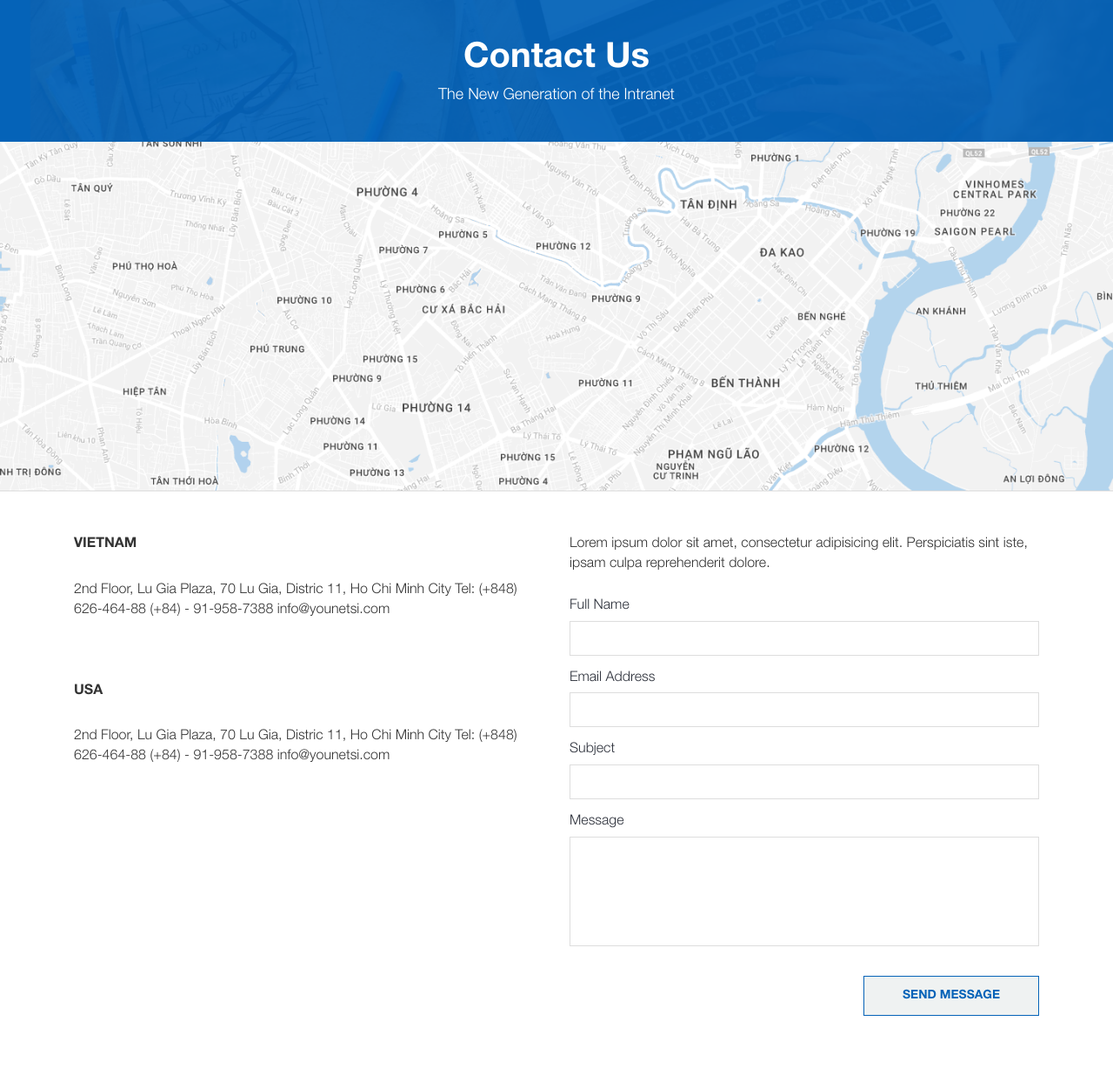
After one commit to thnhat51202574/spiral, a PHP site: page /younetsi-website/contact-us.html in a window 1280 px wide. The commit adds this page. Shown: the whole page at 87% size. Run offline with PHP 8.4, Linux system fonts and the light colour scheme; some libraries are stand-ins or nearby versions.

Commit message:
contact us page

```diff
--- /dev/null
+++ b/contact-us.html
@@ -0,0 +1,83 @@
+<!DOCTYPE html>
+<html>
+
+<head>
+    <title>Contact Us</title>
+    <meta name="viewport" content="width=device-width, initial-scale=1, maximum-scale=1, user-scalable=no">
+    <meta charset="utf-8">
+    <link rel="stylesheet" type="text/css" href="css/bootstrap.min.css">
+    <link rel="stylesheet" type="text/css" href="css/style.css">
+    <link rel="stylesheet" type="text/css" href="css/responsive.css">
+    <script src="js/jquery.js" type="text/javascript"></script>
+    <script src="js/bootstrap.min.js" type="text/javascript" charset="utf-8"></script>
+    <script src="http://ajax.googleapis.com/ajax/libs/jquery/1.11.0/jquery.min.js"></script>
+    <script src="js/pinterest_grid.js" type="text/javascript"></script>
+</head>
+
+<body>
+    <div class="page-wrap contact-us-page" id="">
+        <!-- Content -->
+        <div class="page-title">
+            <h1>Contact Us</h1>
+            <p>The New Generation of the Intranet</p>
+        </div>
+        <div class="ynsi-map">
+            <img src="image/younet-map.png" alt="">
+        </div>
+        <div class="page-content container">
+            <div class="ynsi-contact contact-us">
+                <div class="col-sm-6 col-xs-12">
+                    <div class="title">
+                        Vietnam
+                    </div>
+                    <p class="address">
+                        2nd Floor, Lu Gia Plaza, 70 Lu Gia, Distric 11, Ho Chi Minh City Tel: (+848) 626-464-88 (+84) - 91-958-7388 info@younetsi.com
+                    </p>
+                    <div class="title">
+                        USA
+                    </div>
+                    <p class="address">
+                        2nd Floor, Lu Gia Plaza, 70 Lu Gia, Distric 11, Ho Chi Minh City Tel: (+848) 626-464-88 (+84) - 91-958-7388 info@younetsi.com
+                    </p>
+                </div>
+                <div class="col-sm-6 col-xs-12">
+                    <!-- Form -->
+                    <div class="hp_yn_si_request_demo_form_wrap">
+                        <div class="hp_yn_si_request_demo_form">
+                            <div class="hp_yn_si_request_demo_form clearfix">
+                                <div class="hp_yn_si_request_demo_form_content">
+                                    <form>
+                                        <div class="row">
+                                            <p class="col-sm-12 form-des">Lorem ipsum dolor sit amet, consectetur adipisicing elit. Perspiciatis sint iste, ipsam culpa reprehenderit dolore.</p>
+                                            <div class="form-group col-sm-12 col-xs-12">
+                                                <label for="first_name">Full Name</label>
+                                                <input type="text" class="form-control" id="first_name" placeholder="">
+                                            </div>
+                                            <div class="form-group col-sm-12 col-xs-12">
+                                                <label for="last_name">Email Address</label>
+                                                <input type="text" class="form-control" id="last_name" placeholder="">
+                                            </div>
+                                            <div class="form-group col-sm-12 col-xs-12">
+                                                <label for="email">Subject</label>
+                                                <input type="email" class="form-control" id="email" placeholder="">
+                                            </div>
+                                            <div class="col-sm-12">
+                                                <label for="company_question">Message</label>
+                                                <textarea name="company_question"></textarea>
+                                            </div>
+                                        </div>
+                                        <div style="text-align: right;">
+                                            <button type="submit" class="btn btn-contact-us">Send Message</button>
+                                        </div>
+                                    </form>
+                                </div>
+                            </div>
+                        </div>
+                    </div>
+                </div>
+            </div>
+        </div>
+    </div>
+</body>
+
+</html>
--- a/css/style.css
+++ b/css/style.css
@@ -1210,6 +1210,9 @@ div.sidebar-widget-heading {
     margin-left: auto;
     margin-right: auto;
 }
+.hp_yn_si_request_demo_form_content p.form-des {
+    margin-bottom: 25px;
+}
 
 .hp_yn_si_request_demo_form_wrap .hp_yn_si_request_demo_form_content .btn-contact-us {
     margin-bottom: 60px;
@@ -1251,6 +1254,7 @@ div.sidebar-widget-heading {
     font-family: "HelveticaNeueLTStd-Lt";
     color: rgb(46, 50, 60);
     text-align: left;
+    font-weight: 400;
 }
 
 .hp_yn_si_request_demo_form_wrap .hp_yn_si_request_demo_form_content select {
@@ -1691,6 +1695,7 @@ h3.module_store_detail_title {
     background-color: #eff2f2;
 }
 
+.contact-us-page .page-title > p,
 .blog-page .page-title > p,
 .about-us-page .page-title > p,
 .featured-project-page .page-title > p {
@@ -2246,6 +2251,7 @@ a.view-profile:hover {
 
 /* Request Demo Page */
 
+.contact-us-page,
 .request-demo-page {
     background-color: #fff;
     font-size: 16px;
@@ -2272,7 +2278,7 @@ a.view-profile:hover {
     height: 2px;
     width: 100%;
 }
-
+.contact-us-page .ynsi-contact .title,
 .request-demo-page .ynsi-request-demo .title,
 .request-demo-page .ynsi-contact .title {
     font-family: "HelveticaNeueLTStd";
@@ -2317,3 +2323,14 @@ a.view-profile:hover {
     line-height: 1.5;
     text-align: center;
 }
+
+.ynsi-map img {
+    width: 100%;
+    border-bottom: 1px solid #ddd;
+}
+.contact-us-page  .contact-us {
+    padding:  50px 0 10px;
+}
+.contact-us-page  .contact-us .address {
+    margin-bottom: 70px;
+}
```
Also changed, not shown: image/younet-map.png (added).
